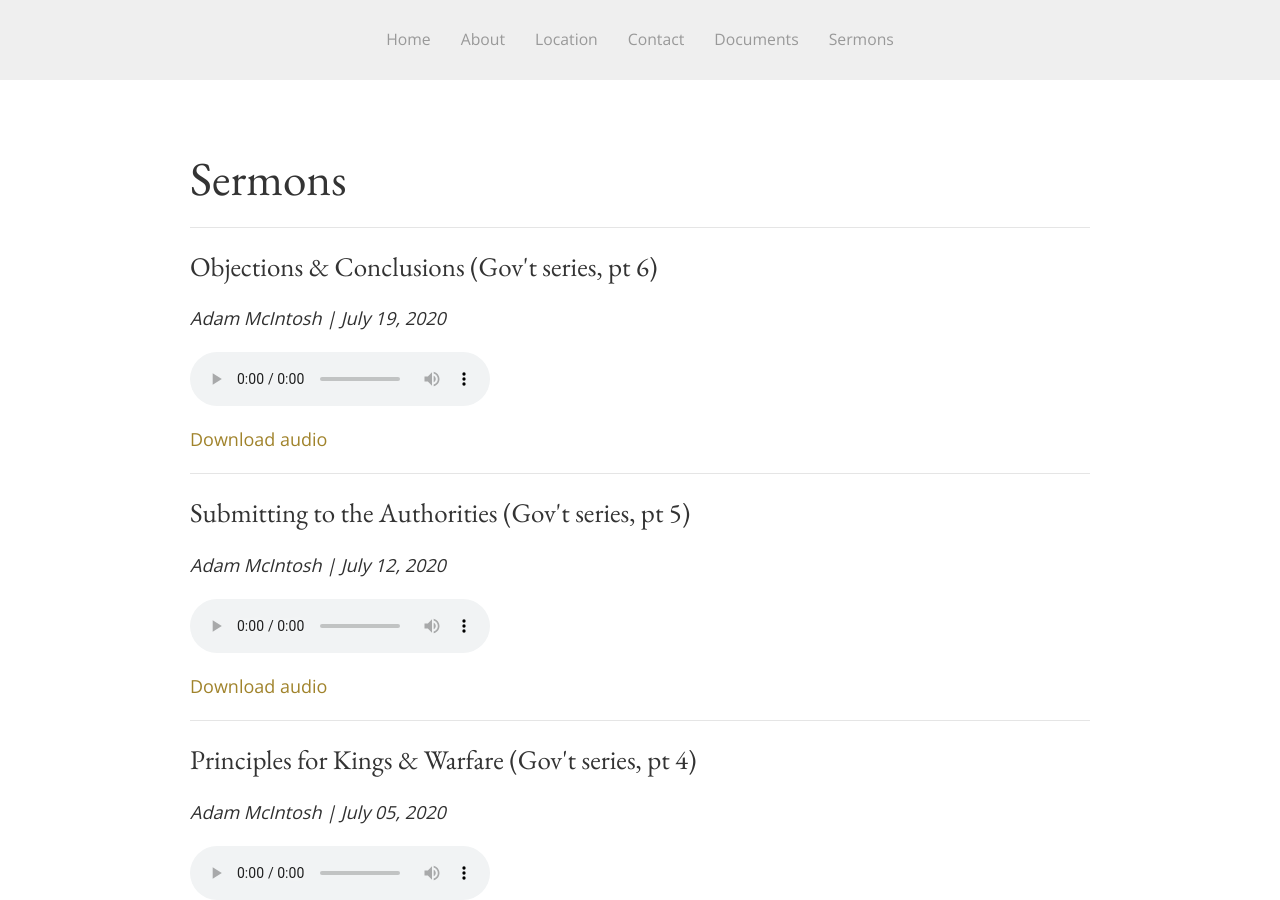
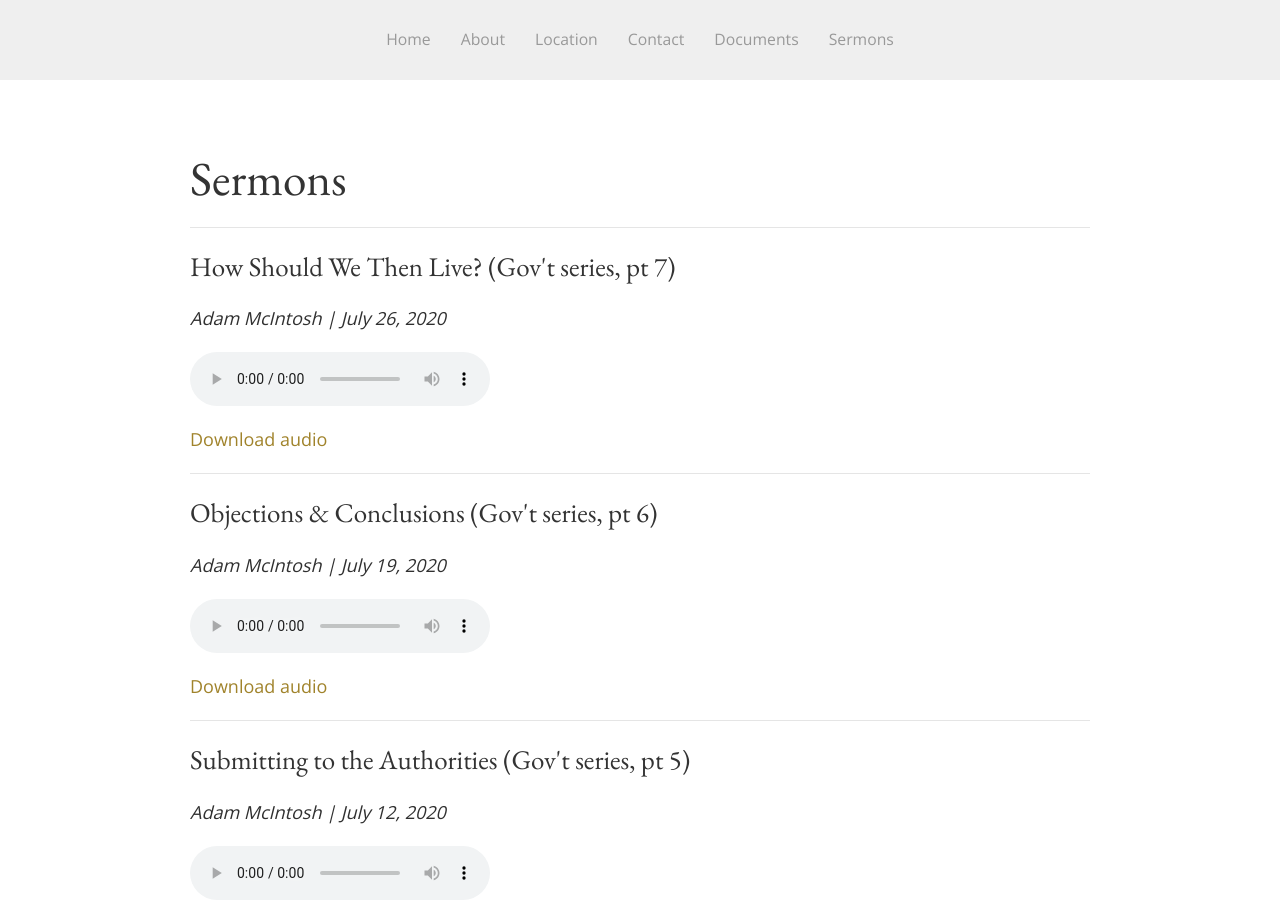
Before and after one commit to SaintDavidsChurch/website, a Jekyll site: the page built from sermons.html, in a window 1280 px wide and 900 px high. Built offline with Jekyll 4.4.1, drawn with Linux system fonts in a browser that asks for light colours.

Commit message:
Updated by InferCMS

```diff
--- a/_data/sermons.yml
+++ b/_data/sermons.yml
@@ -126,3 +126,7 @@
   date: '2020-07-19'
   preacher: Adam McIntosh
   audio_file: https://saintdavids.church/assets/sermons/2020/July/Adam-McIntosh_July19-2020_Proverbs31.1-9_CivilGovt6.mp3
+- title: How Should We Then Live? (Gov't series, pt 7)
+  date: '2020-07-26'
+  preacher: Adam McIntosh
+  audio_file: https://saintdavids.church/assets/sermons/2020/July/Adam-McIntosh_July26-2020_Jeremiah29_CivilGovt7.mp3
```
